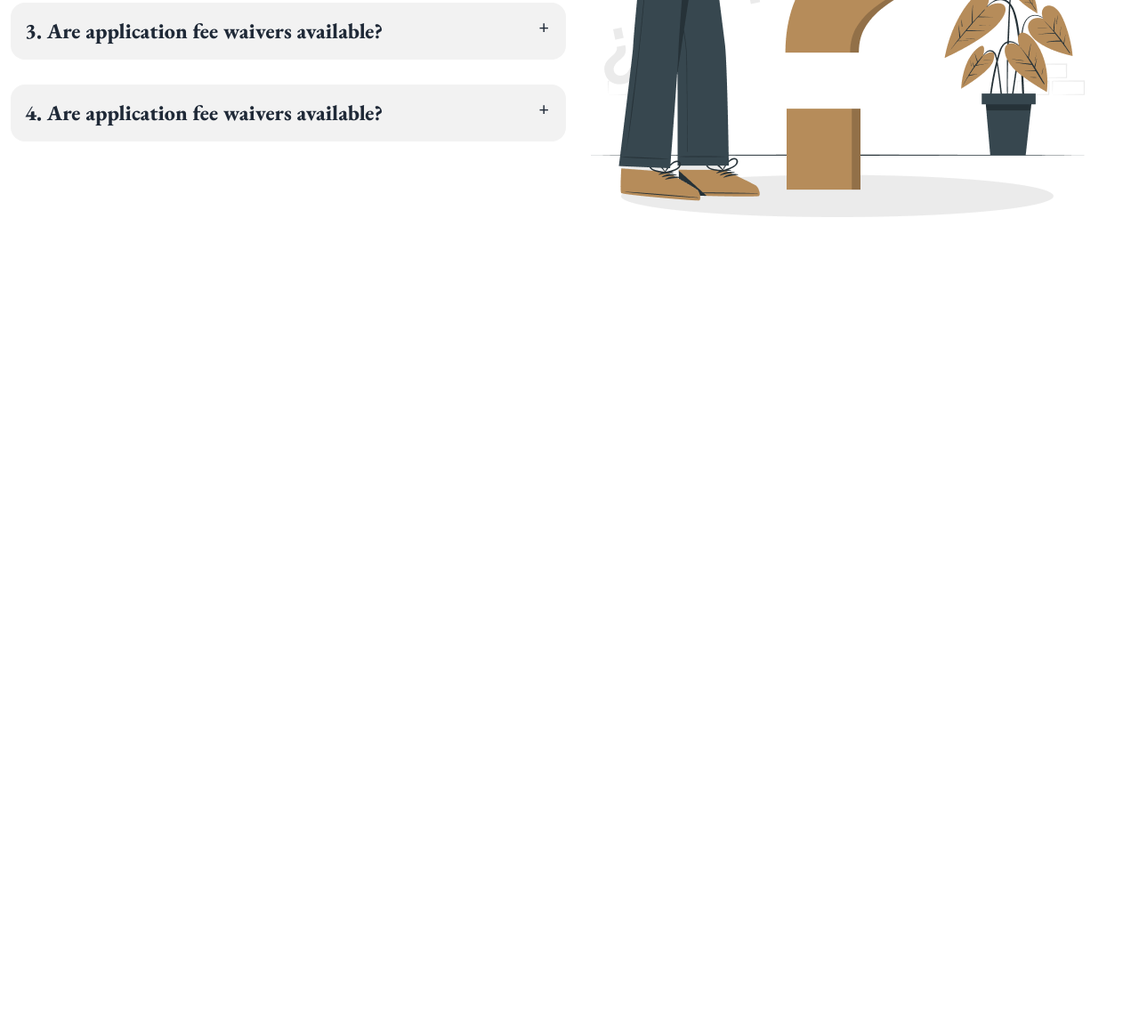
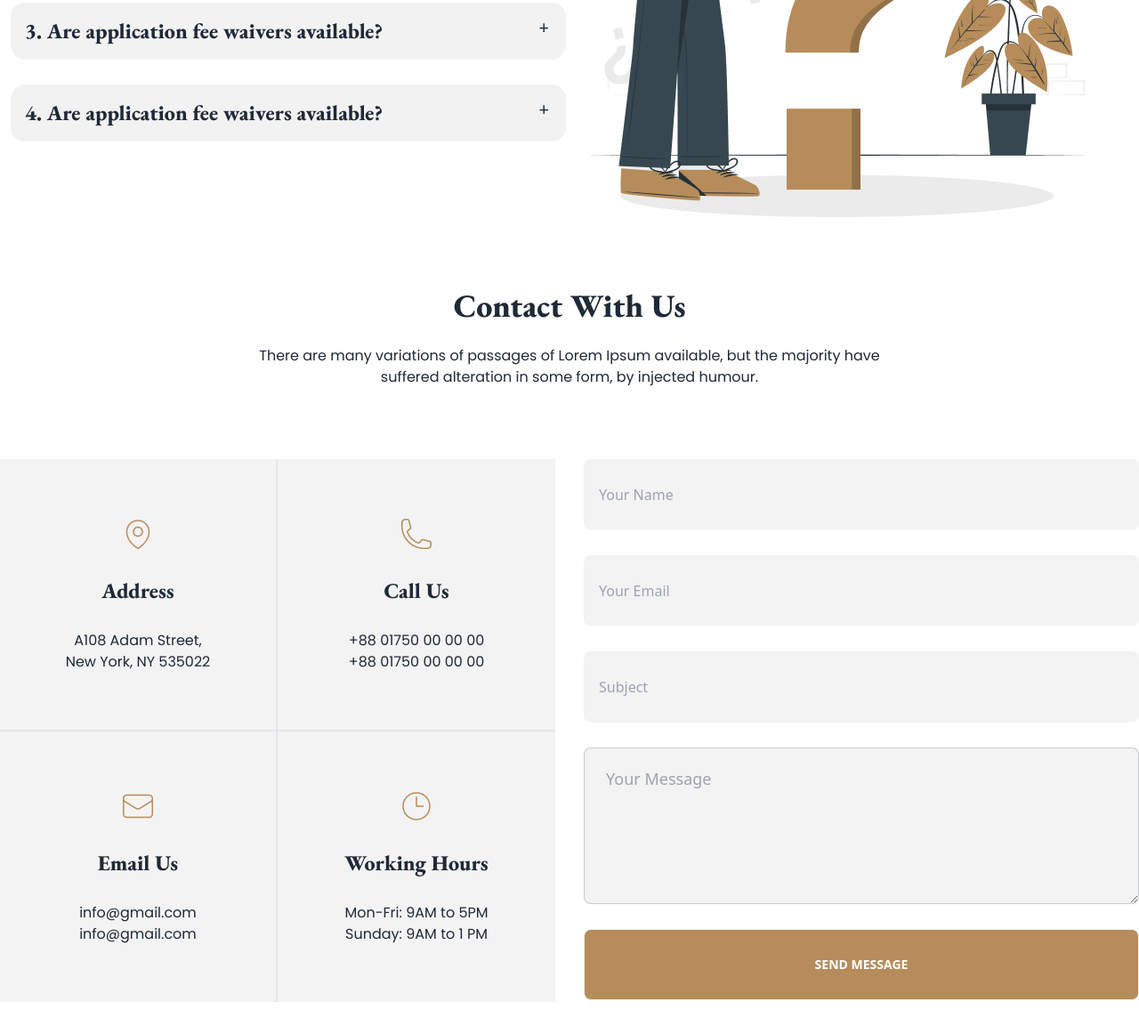
Before and after one commit to chand-stack/legal-solution-website, a plain HTML site: page index.html in a window 1280 px wide. Shown: the part 3812-4974 px from the top of the page at 89% size. Before the commit the page ends 4136 px from the top, so only its background shows below. Drawn offline with nearby package versions, Linux system fonts and the light colour scheme.

Commit message:
contact section added

```diff
--- a/index.html
+++ b/index.html
@@ -279,6 +279,63 @@
       </section>
       <!--FAQ section end-->
 
+      <section>
+
+        <h1 class="text-4xl font-extrabold text-center font-garamond  px-2">Contact With Us</h1>
+        <p class="font-normal max-w-3xl mx-auto font-poppin text-center mt-6 px-2">There are many variations of passages of Lorem Ipsum available, but the majority have suffered alteration in some form, by injected humour.</p>
+
+        <div class="grid grid-cols-1 gap-8 lg:grid-cols-2 my-20">
+
+          <div class="grid grid-cols-1 gap-2 lg:gap-0 lg:grid-cols-2">
+            <!--first card-->
+            <div class="text-center space-y-7 p-16 bg-[#F3F3F3] border-b-2 border-r-2">
+              <img class="mx-auto" src="./images/location.png" alt="">
+              <h1 class="text-2xl font-extrabold font-garamond">Address</h1>
+              <p class="font-normal font-poppin">A108 Adam Street,
+                New York, NY 535022</p>
+            </div>
+
+              <!--second card-->
+              <div class="text-center space-y-7 p-16 bg-[#F3F3F3] border-b-2">
+                <img class="mx-auto" src="./images/call.png" alt="">
+                <h1 class="text-2xl font-extrabold font-garamond">Call Us</h1>
+                <p class="font-normal font-poppin">+88 01750 00 00 00 <br>
+                  +88 01750 00 00 00</p>
+              </div>
+
+                <!--third card-->
+            <div class="text-center space-y-7 p-16 bg-[#F3F3F3] border-r-2">
+              <img class="mx-auto" src="./images/email.png" alt="">
+              <h1 class="text-2xl font-extrabold font-garamond">Email Us</h1>
+              <p class="font-normal font-poppin">info@gmail.com <br>
+                info@gmail.com</p>
+            </div>
+
+              <!--fourth card-->
+              <div class="text-center space-y-7 p-16 bg-[#F3F3F3]">
+                <img class="mx-auto" src="./images/time.png" alt="">
+                <h1 class="text-2xl font-extrabold font-garamond">Working Hours</h1>
+                <p class="font-normal font-poppin">Mon-Fri: 9AM to 5PM <br>
+                  Sunday: 9AM to 1 PM</p>
+              </div>
+
+          </div>
+
+          <div class="flex flex-col space-y-7 flex-1">
+            <input type="text" placeholder="Your Name" class="input input-ghost w-full lg:h-20 bg-[#F3F3F3]" />
+            <input type="text" placeholder="Your Email" class="input input-ghost w-full lg:h-20  bg-[#F3F3F3]" />
+            <input type="text" placeholder="Subject" class="input input-ghost w-full lg:h-20  bg-[#F3F3F3]" />
+            <textarea placeholder="Your Message" class="textarea textarea-bordered textarea-lg w-full lg:h-44 bg-[#F3F3F3]" ></textarea>
+            <button class="btn no-animation bg-[#B68C5A] h-20 text-white">Send Message</button>
+          </div>
+
+
+
+
+        </div>
+
+      </section>
+
     </main>
     <footer>
 
```
